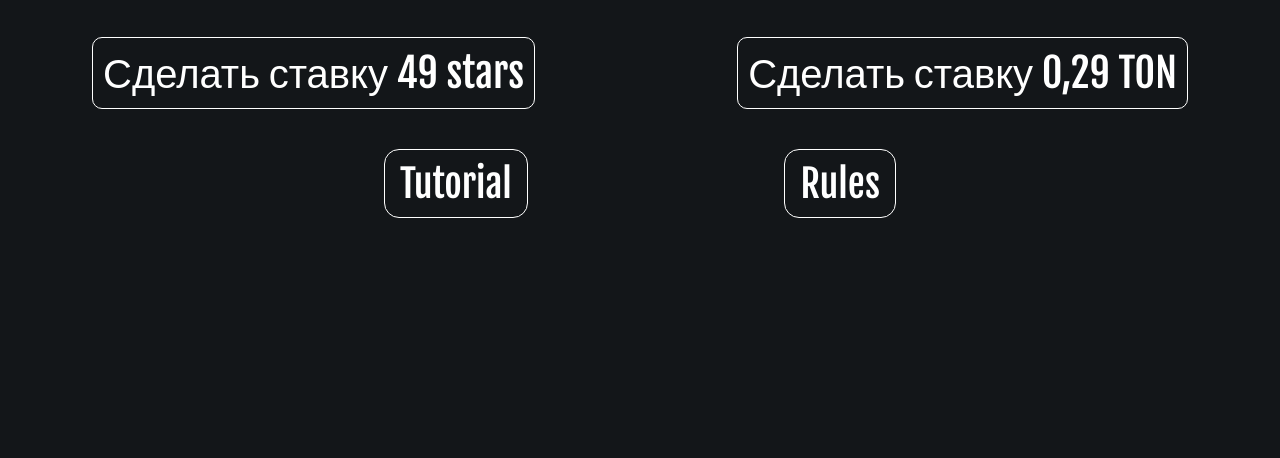
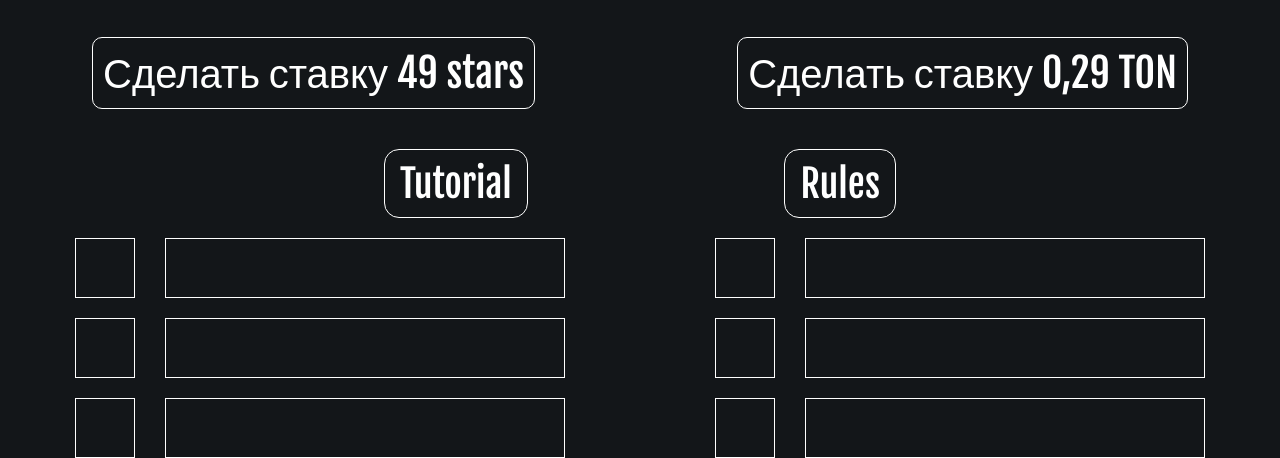
Before and after one commit to DartTanuki/DartTanuki.github.io, a plain HTML site: page index.html in a window 1280 px wide. Shown: the part 558-1016 px from the top of the page. Before the commit the page ends 800 px from the top, so only its background shows below. Drawn offline with Linux system fonts and the light colour scheme.

Commit message:
Added Result Bets

```diff
--- a/index.html
+++ b/index.html
@@ -50,6 +50,24 @@
             <div class="tutorial-rules">Tutorial</div>
             <div class="tutorial-rules">Rules</div>
         </div>
+        <div class="bets-wrapper">
+            <div class="bets-group">
+                <div class="bet"></div>
+                <div class="bet"></div>
+                <div class="bet"></div>
+                <div class="bet"></div>
+                <div class="bet"></div>
+                <div class="bet"></div>
+            </div>
+            <div class="bets-group">
+                <div class="bet"></div>
+                <div class="bet"></div>
+                <div class="bet"></div>
+                <div class="bet"></div>
+                <div class="bet"></div>
+                <div class="bet"></div>
+            </div>
+        </div>
     </main>
 </body>
 </html>
--- a/styles.css
+++ b/styles.css
@@ -164,6 +164,25 @@
     font-family: "FjallaOne", sans-serif;
 }
 
+.bets-wrapper {
+    display: flex;
+    justify-content: space-around;
+    width: 100%;
+}
+
+.bets-group {
+    margin-top: 20px;
+    display: grid;
+    grid-template-columns: 60px 400px;
+    grid-template-rows: 60px 60px 60px;
+    row-gap: 20px;
+    column-gap: 30px;
+}
+
+.bet {
+    border: 1px solid white;
+}
+
 @media (max-width: 1050px) {
     .bet-button {
         font-size: 30px;
```
